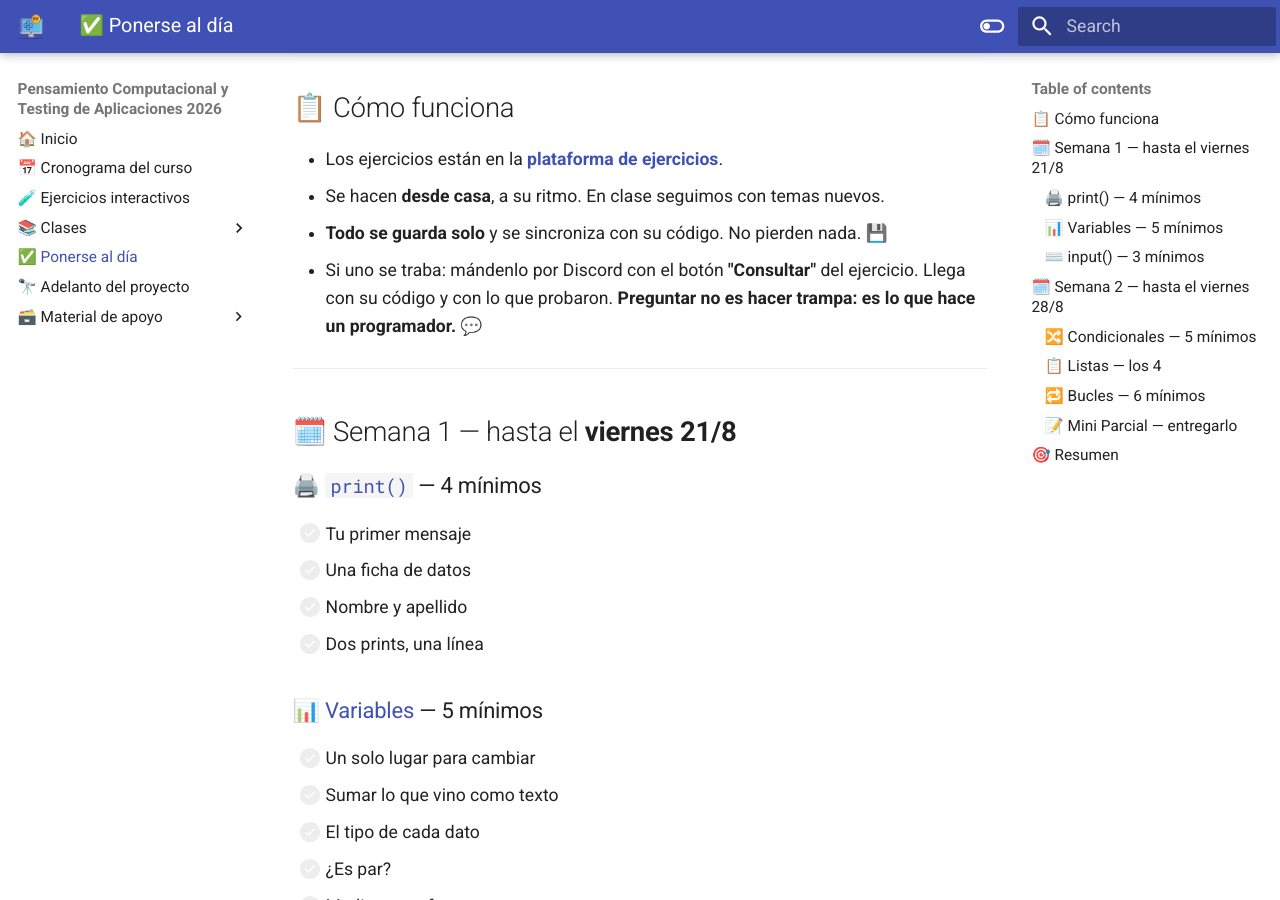
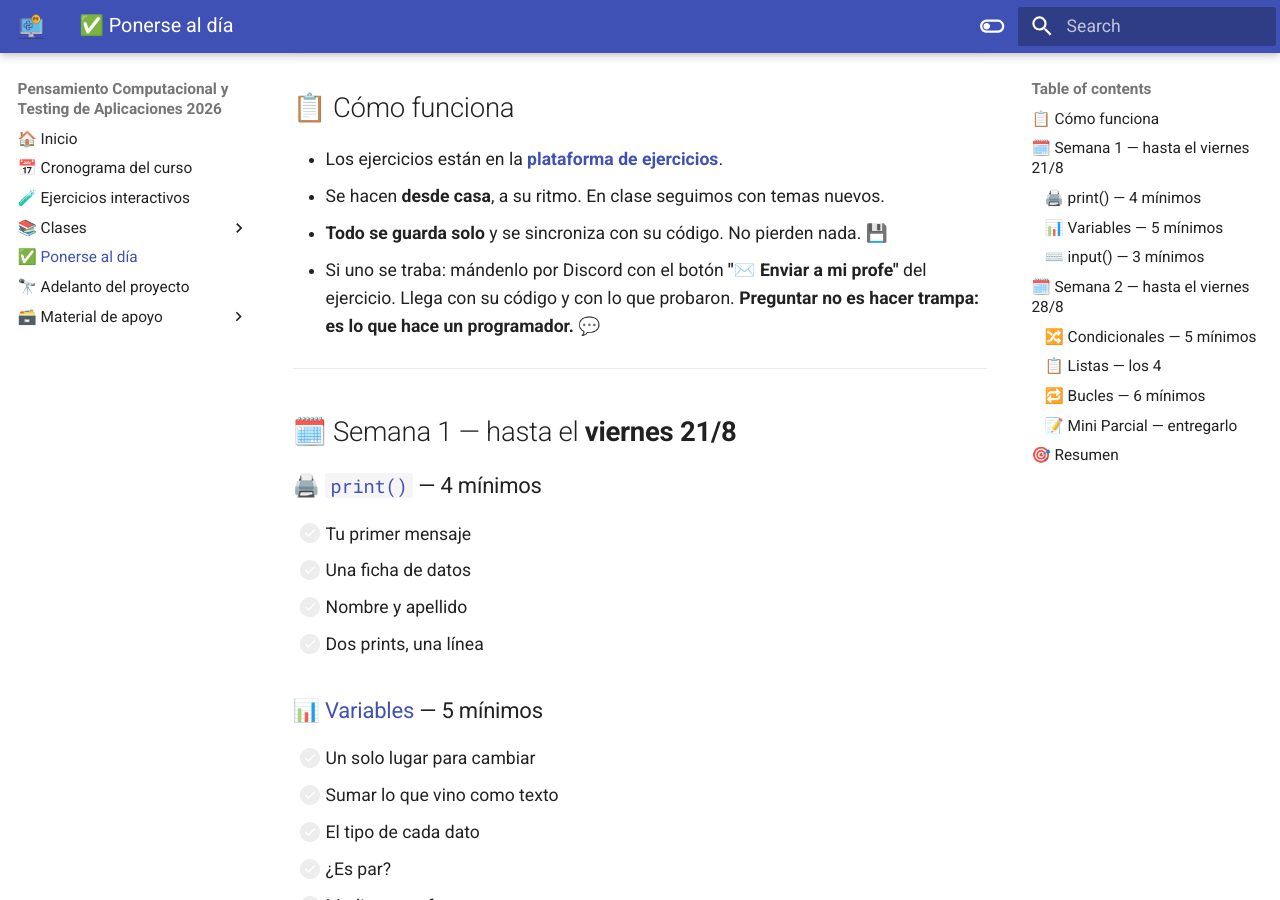
Before and after one commit to MaxiNunez24/pensamiento-computacional-testing-2026, an MkDocs documentation site: the page built from docs/al_dia.md, in a window 1280 px wide and 900 px high, scrolled down 326 px. Built offline with MkDocs 1.6.1 and Material for MkDocs 9.7.7, drawn with Linux system fonts in a browser that asks for light colours.

Commit message:
fix texto sobre boton consultas

```diff
--- a/docs/al_dia.md
+++ b/docs/al_dia.md
@@ -12,7 +12,7 @@
 - Los ejercicios están en la **[plataforma de ejercicios](https://maxinunez24.github.io/pensamiento-computacional-testing-2026/ejercicios/)**.
 - Se hacen **desde casa**, a su ritmo. En clase seguimos con temas nuevos.
 - **Todo se guarda solo** y se sincroniza con su código. No pierden nada. 💾
-- Si uno se traba: mándenlo por Discord con el botón **"Consultar"** del ejercicio. Llega con su
+- Si uno se traba: mándenlo por Discord con el botón **"✉️ Enviar a mi profe"** del ejercicio. Llega con su
   código y con lo que probaron. **Preguntar no es hacer trampa: es lo que hace un programador.** 💬
 
 ---
```
